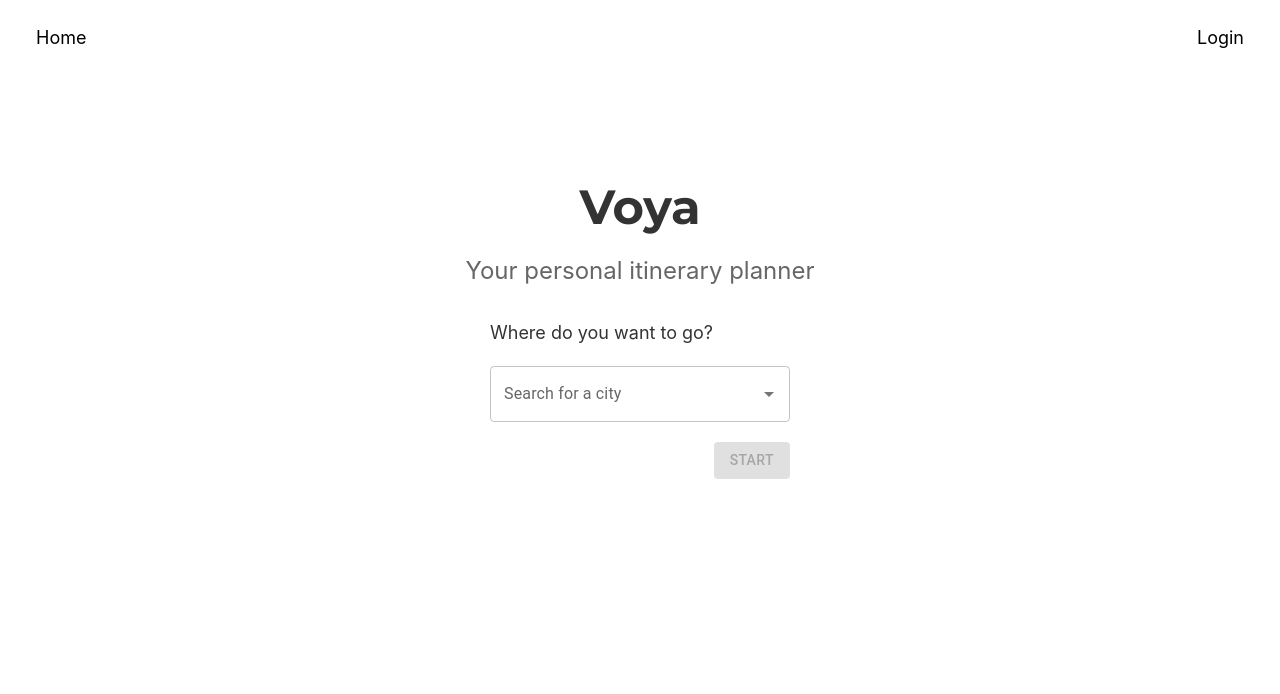
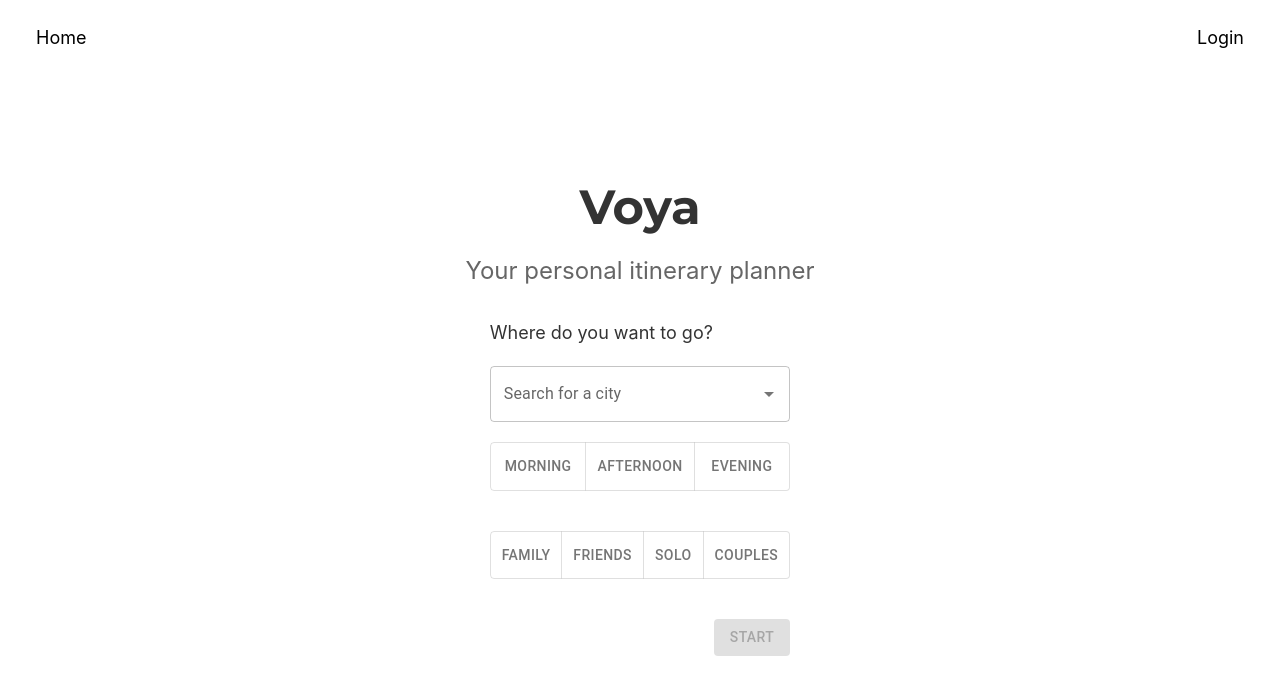
Before and after one commit to travelator/travelator-web, a React (Vite) app: page / in a window 1280 px wide. Shown: the top 694 px of the page. Built offline with nearby package versions, Linux system fonts and the light colour scheme; no server answers.

Commit message:
feature: added selection boxes on home page for group and people

```diff
--- a/package.json
+++ b/package.json
@@ -15,8 +15,8 @@
     "dependencies": {
         "@emotion/react": "^11.14.0",
         "@emotion/styled": "^11.14.0",
-        "@mui/icons-material": "^6.4.3",
-        "@mui/material": "^6.4.3",
+        "@mui/icons-material": "^6.4.5",
+        "@mui/material": "^6.4.5",
         "react": "^18.3.1",
         "react-dom": "^18.3.1",
         "react-multi-carousel": "^2.8.5",
--- /dev/null
+++ b/src/components/Toggles/CustomToggle.jsx
@@ -0,0 +1,48 @@
+import * as React from 'react';
+import PropTypes from 'prop-types';
+import ToggleButton from '@mui/material/ToggleButton';
+import ToggleButtonGroup from '@mui/material/ToggleButtonGroup';
+import '../../styles/Home.css';
+
+function CustomToggle({ options, multiple = false, selected, setSelected }) {
+  const handleChange = (event, newSelection) => {
+    if (multiple) {
+      setSelected(newSelection || []);
+    } else {
+      setSelected(newSelection === selected ? null : newSelection);
+    }
+  };
+
+  return (
+    <ToggleButtonGroup
+      value={selected}
+      exclusive={!multiple}
+      onChange={handleChange}
+      aria-label="custom toggle"
+      className="custom-toggle-group"
+    >
+      {options.map(({ value, label }) => (
+        <ToggleButton key={value} value={value} aria-label={label} className="custom-toggle-button">
+          {label}
+        </ToggleButton>
+      ))}
+    </ToggleButtonGroup>
+  );
+}
+
+CustomToggle.propTypes = {
+  options: PropTypes.arrayOf(
+    PropTypes.shape({
+      value: PropTypes.string.isRequired,
+      label: PropTypes.string.isRequired,
+    })
+  ).isRequired,
+  multiple: PropTypes.bool,
+  selected: PropTypes.oneOfType([
+    PropTypes.string,
+    PropTypes.arrayOf(PropTypes.string)
+  ]).isRequired,
+  setSelected: PropTypes.func.isRequired,
+};
+
+export default CustomToggle;
--- a/src/pages/Home.jsx
+++ b/src/pages/Home.jsx
@@ -4,9 +4,14 @@ import { Button } from '@mui/material';
 import CitySearchBar from '../components/CitySearchBar';
 import '../styles/Home.css';
 import useApi from '../hooks/FetchApi';
+import CustomToggle from '../components/Toggles/CustomToggle';
+
 
 function Home() {
     const [selectedOption, setSelectedOption] = useState(null);
+    const [selectedTime, setSelectedTime] = useState([]);
+    const [selectedGroup, setSelectedGroup] = useState(null);
+
     const navigate = useNavigate();
 
     const { error, loading, postData } = useApi('home-data', false);
@@ -19,8 +24,8 @@ function Home() {
         const homePageData = {
             //update with proper data
             city: selectedCity,
-            timeOfDay: 'morning',
-            group: 'family',
+            timeOfDay: selectedTime,
+            group: selectedGroup,
         };
         try {
             const response = await postData(homePageData);
@@ -39,6 +44,19 @@ function Home() {
         return <p>Error: {error.message}</p>;
     }
 
+    const timeOfDayOptions = [
+        { label: 'Morning', value: 'morning' },
+        { label: 'Afternoon', value: 'afternoon' },
+        { label: 'Evening', value: 'evening' },
+    ];
+
+    const groupOptions = [
+        { label: 'Family', value: 'family' },
+        { label: 'Friends', value: 'friends' },
+        { label: 'Solo', value: 'solo' },
+        { label: 'Couples', value: 'couples' },
+    ];
+
     return (
         <>
             <div className="content-wrapper">
@@ -52,6 +70,22 @@ function Home() {
                             <CitySearchBar
                                 selectedCity={selectedOption}
                                 setSelectedCity={setSelectedOption}
+                            />
+                        </div>
+                        <div className="main">
+                            <CustomToggle
+                                options={timeOfDayOptions}
+                                multiple={true}
+                                selected={selectedTime}
+                                setSelected={setSelectedTime}
+                            />
+                        </div>
+                        <div className="main">
+                            <CustomToggle
+                                options={groupOptions}
+                                multiple={false}
+                                selected={selectedGroup}
+                                setSelected={setSelectedGroup}
                             />
                         </div>
                         <Button
--- a/src/styles/Home.css
+++ b/src/styles/Home.css
@@ -57,3 +57,33 @@
         padding-top: 36px;
     }
 }
+
+/* Custom styles for the CustomToggle component */
+.custom-toggle-group {
+    display: flex;
+    justify-content: center;
+    align-items: center;
+    width: 100%;
+    max-width: 400px;
+    margin-bottom: 20px;
+}
+
+.custom-toggle-button {
+    flex: 1;
+    text-align: center;
+    padding: 10px;
+    font-size: 16px;
+    border: 1px solid #ccc;
+    border-radius: 4px;
+    margin: 0 5px;
+    transition: background-color 0.3s ease;
+}
+
+.custom-toggle-button.Mui-selected {
+    background-color: #f0a500;
+    color: #fff;
+}
+
+.custom-toggle-button:not(.Mui-selected):hover {
+    background-color: #f0f0f0;
+}
```
Also changed, not shown: 1 other file (tests, documents, lock files or other folders).
